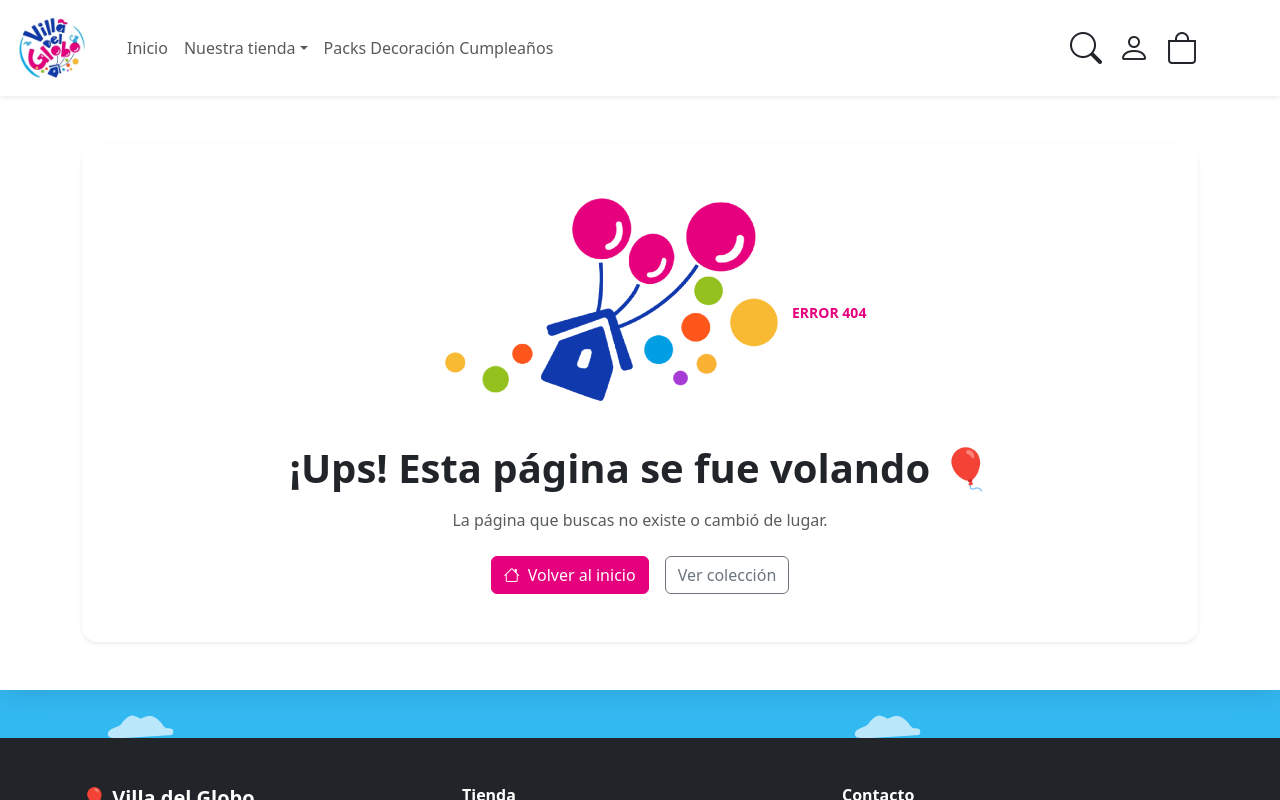
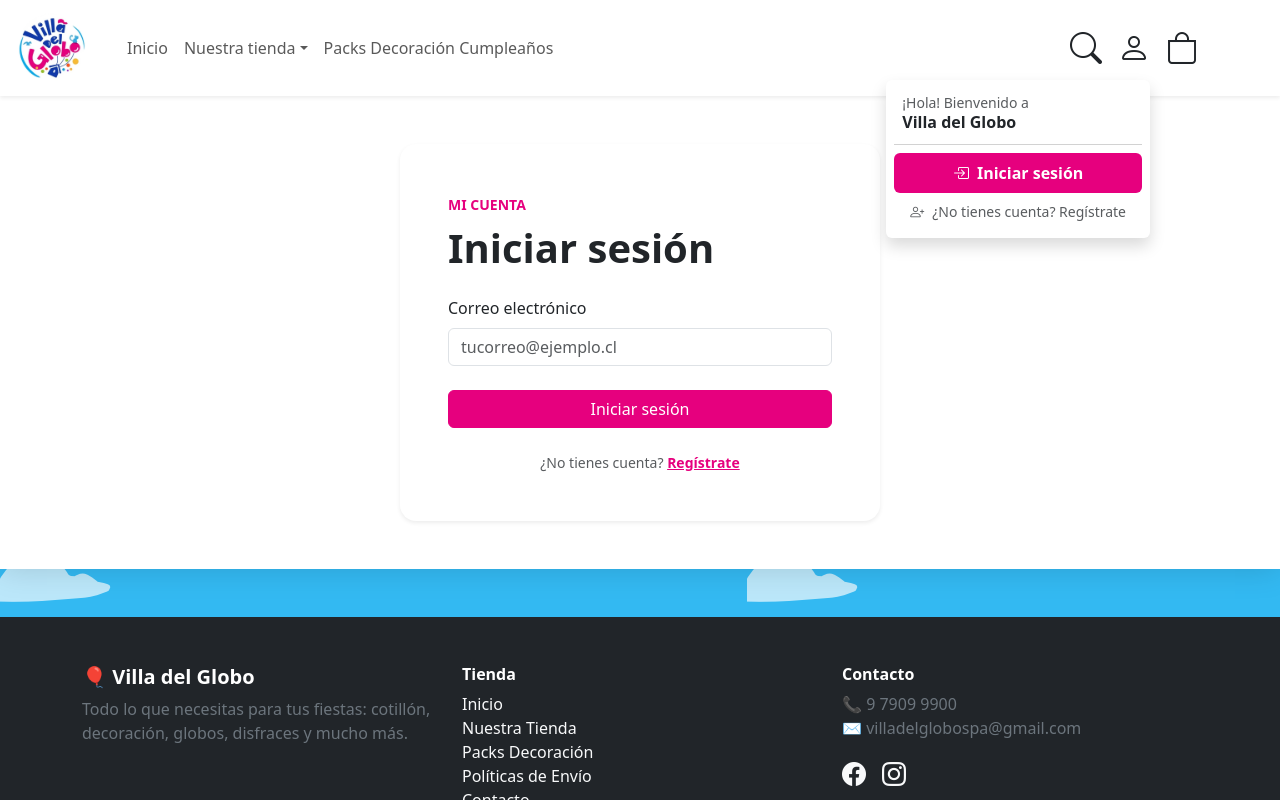
Before and after one commit to PedroParker99/Fullstack_2_trabajo, a React (Vite) app in the folder villa-del-globo/: page /ingresar in a window 1280 px wide. Both pictures are taken after a click on the button 1134 px from the left and 48 px from the top of the page. Shown: the top 800 px of the page. Built offline with nearby package versions, Linux system fonts and the light colour scheme.

Commit message:
Inicio de sesión y menú de usuario en el Navbar

```diff
--- a/villa-del-globo/src/App.tsx
+++ b/villa-del-globo/src/App.tsx
@@ -5,6 +5,7 @@ import Coleccion from './pages/Coleccion'
 import Carrito from './pages/Carrito'
 import Checkout from './pages/Checkout'
 import Registro from './pages/Registro'
+import Ingresar from './pages/Ingresar'
 import AdminPanel from './pages/AdminPanel'
 import NoEncontrada from './pages/NoEncontrada'
 
@@ -19,6 +20,7 @@ function App() {
         <Route path="carrito" element={<Carrito />} />
         <Route path="checkout" element={<Checkout />} />
         <Route path="registro" element={<Registro />} />
+        <Route path="ingresar" element={<Ingresar />} />
         <Route path="*" element={<NoEncontrada />} />
       </Route>
 
--- a/villa-del-globo/src/components/Navbar.tsx
+++ b/villa-del-globo/src/components/Navbar.tsx
@@ -1,6 +1,6 @@
-// DESPUÉS
 import { Link, NavLink } from "react-router";
 import { useCarrito } from "../hooks/useCarrito";
+import { useSesion } from "../hooks/useSesion";
 import { obtenerTematicasMenu } from "../services/tematicaService";
 import { crearSlug } from "../utils/texto";
 
@@ -9,6 +9,7 @@ const tematicas = obtenerTematicasMenu()
 
 function Navbar() {
   const { cantidadTotal } = useCarrito()
+  const { usuario, cerrarSesion } = useSesion()
   return (
     <nav className="navbar navbar-expand-lg navbar-light bg-white sticky-top shadow-sm">
       <div className="container">
@@ -80,14 +81,68 @@ function Navbar() {
               </button>
             </li>
 
+            {/* Perfil: menú desplegable (igual que index.html) */}
             <li className="nav-item">
+              <div className="dropdown">
                 <button
                   type="button"
                   className="btn btn-link text-dark p-0 border-0 shadow-none"
+                  data-bs-toggle="dropdown"
+                  aria-expanded="false"
                   aria-label="Cuenta de usuario"
                 >
-                <i className="bi bi-person fs-2"></i>
+                  <i className={`bi ${usuario ? 'bi-person-check' : 'bi-person'} fs-2`}></i>
                 </button>
+
+                <ul className="dropdown-menu dropdown-menu-end shadow border-0 mt-2 p-2">
+                  <li>
+                    <div className="px-2 py-1">
+                      <p className="mb-0 small text-muted">
+                        {usuario ? '¡Hola de nuevo!' : '¡Hola! Bienvenido a'}
+                      </p>
+                      <h6 className="fw-bold mb-0">
+                        {usuario ? `${usuario.nombre} ${usuario.apellido}` : 'Villa del Globo'}
+                      </h6>
+                      {usuario && <p className="mb-0 small text-muted">{usuario.correo}</p>}
+                    </div>
+                  </li>
+
+                  <li>
+                    <hr className="dropdown-divider my-2" />
+                  </li>
+
+                  {usuario ? (
+                    <li>
+                      <button
+                        type="button"
+                        className="dropdown-item rounded py-2 text-danger"
+                        onClick={cerrarSesion}
+                      >
+                        <i className="bi bi-box-arrow-right me-2"></i>
+                        Cerrar sesión
+                      </button>
+                    </li>
+                  ) : (
+                    <>
+                      <li>
+                        <Link
+                          to="/ingresar"
+                          className="dropdown-item rounded py-2 fw-semibold text-white text-center bg-rosa"
+                        >
+                          <i className="bi bi-box-arrow-in-right me-2"></i>
+                          Iniciar sesión
+                        </Link>
+                      </li>
+                      <li>
+                        <Link to="/registro" className="dropdown-item rounded py-2 text-muted small">
+                          <i className="bi bi-person-plus me-2"></i>
+                          ¿No tienes cuenta? Regístrate
+                        </Link>
+                      </li>
+                    </>
+                  )}
+                </ul>
+              </div>
             </li>
 
             <li className="nav-item">
--- /dev/null
+++ b/villa-del-globo/src/context/SesionContext.ts
@@ -0,0 +1,10 @@
+import { createContext } from 'react'
+import type { Usuario } from '../models/Usuario'
+
+export interface SesionContextType {
+  usuario: Usuario | null
+  iniciarSesion: (usuario: Usuario) => void
+  cerrarSesion: () => void
+}
+
+export const SesionContext = createContext<SesionContextType | undefined>(undefined)
--- /dev/null
+++ b/villa-del-globo/src/context/SesionProvider.tsx
@@ -0,0 +1,44 @@
+import { useEffect, useState } from 'react'
+import type { ReactNode } from 'react'
+import type { Usuario } from '../models/Usuario'
+import { SesionContext } from './SesionContext'
+
+const CLAVE_SESION = 'villa-del-globo-sesion'
+
+// Lee la sesión guardada (si el navegador se recarga, el usuario sigue conectado).
+function cargarSesion(): Usuario | null {
+  try {
+    const guardado = localStorage.getItem(CLAVE_SESION)
+    return guardado ? (JSON.parse(guardado) as Usuario) : null
+  } catch {
+    return null
+  }
+}
+
+export function SesionProvider({ children }: { children: ReactNode }) {
+  const [usuario, setUsuario] = useState<Usuario | null>(cargarSesion)
+
+  useEffect(() => {
+    try {
+      if (usuario) {
+        localStorage.setItem(CLAVE_SESION, JSON.stringify(usuario))
+      } else {
+        localStorage.removeItem(CLAVE_SESION)
+      }
+    } catch {
+      // Si el navegador bloquea el almacenamiento, la sesión dura hasta recargar.
+    }
+  }, [usuario])
+
+  return (
+    <SesionContext.Provider
+      value={{
+        usuario,
+        iniciarSesion: setUsuario,
+        cerrarSesion: () => setUsuario(null),
+      }}
+    >
+      {children}
+    </SesionContext.Provider>
+  )
+}
--- /dev/null
+++ b/villa-del-globo/src/hooks/useSesion.ts
@@ -0,0 +1,12 @@
+import { useContext } from 'react'
+import { SesionContext } from '../context/SesionContext'
+
+export function useSesion() {
+  const contexto = useContext(SesionContext)
+
+  if (!contexto) {
+    throw new Error('useSesion debe usarse dentro de un SesionProvider')
+  }
+
+  return contexto
+}
--- a/villa-del-globo/src/main.tsx
+++ b/villa-del-globo/src/main.tsx
@@ -3,6 +3,7 @@ import 'bootstrap/dist/js/bootstrap.bundle.min.js'
 import 'bootstrap-icons/font/bootstrap-icons.css'
 import { BrowserRouter } from 'react-router'
 import { CarritoProvider } from "./context/CarritoProvider";
+import { SesionProvider } from "./context/SesionProvider";
 import { StrictMode } from 'react'
 import { createRoot } from 'react-dom/client'
 import './index.css'
@@ -11,9 +12,11 @@ import App from './App.tsx'
 createRoot(document.getElementById('root')!).render(
   <StrictMode>
     <BrowserRouter>
-      <CarritoProvider>
-        <App />
-      </CarritoProvider>
+      <SesionProvider>
+        <CarritoProvider>
+          <App />
+        </CarritoProvider>
+      </SesionProvider>
     </BrowserRouter>
   </StrictMode>,
 )
--- a/villa-del-globo/src/pages/Checkout.tsx
+++ b/villa-del-globo/src/pages/Checkout.tsx
@@ -1,17 +1,26 @@
-import { useState } from 'react'
+import { useCallback, useState } from 'react'
 import { Link } from 'react-router'
 import { useCarrito } from '../hooks/useCarrito'
 import { useDatosApi } from '../hooks/useDatosApi'
+import { useSesion } from '../hooks/useSesion'
 import type { Pedido } from '../models/Pedido'
-import { obtenerMisDirecciones } from '../services/direccionService'
+import { obtenerDireccionesUsuario } from '../services/direccionService'
 import { crearPedido } from '../services/pedidoService'
-import { USUARIO_ACTUAL_ID } from '../services/sesion'
 import { obtenerMensajeError } from '../utils/errores'
 import { formatearPrecio } from '../utils/formato'
 
 function Checkout() {
   const { items, total, vaciar } = useCarrito()
-  const direcciones = useDatosApi(obtenerMisDirecciones, [])
+  const { usuario } = useSesion()
+  const usuarioId = usuario?.id ?? null
+
+  // useCallback: la función solo cambia si cambia el usuario,
+  // así useDatosApi no vuelve a pedir las direcciones en cada render.
+  const cargarDirecciones = useCallback(
+    () => (usuarioId ? obtenerDireccionesUsuario(usuarioId) : Promise.resolve([])),
+    [usuarioId]
+  )
+  const direcciones = useDatosApi(cargarDirecciones, [])
 
   const [direccionElegida, setDireccionElegida] = useState<number | null>(null)
   const [enviando, setEnviando] = useState(false)
@@ -23,13 +32,13 @@ function Checkout() {
   const direccionId = direccionElegida ?? predeterminada?.id ?? null
 
   const confirmarPedido = async () => {
-    if (direccionId === null) return
+    if (direccionId === null || usuarioId === null) return
 
     setEnviando(true)
     setError(null)
 
     try {
-      const pedido = await crearPedido(USUARIO_ACTUAL_ID, direccionId, items)
+      const pedido = await crearPedido(usuarioId, direccionId, items)
       setPedidoCreado(pedido)
       vaciar()
     } catch (e) {
@@ -71,7 +80,28 @@ function Checkout() {
     )
   }
 
-  // 3) Formulario de compra
+  // 3) Sin sesión: hay que ingresar para comprar
+  if (!usuario) {
+    return (
+      <main className="container py-5">
+        <div className="bg-white rounded-4 shadow-sm p-5 text-center">
+          <i className="bi bi-person-lock fs-1 text-muted"></i>
+          <h1 className="fw-bold mt-3">Inicia sesión para comprar</h1>
+          <p className="text-muted">Tu carrito se mantiene guardado.</p>
+          <div className="d-flex flex-column flex-sm-row justify-content-center gap-3 mt-3">
+            <Link to="/ingresar" className="btn btn-rosa">
+              Iniciar sesión
+            </Link>
+            <Link to="/registro" className="btn btn-outline-secondary">
+              Crear cuenta
+            </Link>
+          </div>
+        </div>
+      </main>
+    )
+  }
+
+  // 4) Formulario de compra
   return (
     <main className="container py-5">
       <div className="bg-white rounded-4 shadow-sm p-4">
--- /dev/null
+++ b/villa-del-globo/src/pages/Ingresar.tsx
@@ -0,0 +1,79 @@
+import { useState } from 'react'
+import type { FormEvent } from 'react'
+import { Link, useNavigate } from 'react-router'
+import { useSesion } from '../hooks/useSesion'
+import { buscarUsuarioPorCorreo } from '../services/usuarioService'
+import { obtenerMensajeError } from '../utils/errores'
+
+function Ingresar() {
+  const { iniciarSesion } = useSesion()
+  const navigate = useNavigate()
+
+  const [correo, setCorreo] = useState('')
+  const [enviando, setEnviando] = useState(false)
+  const [error, setError] = useState<string | null>(null)
+
+  const enviar = async (evento: FormEvent<HTMLFormElement>) => {
+    evento.preventDefault()
+    setEnviando(true)
+    setError(null)
+
+    try {
+      const usuario = await buscarUsuarioPorCorreo(correo)
+
+      if (!usuario) {
+        setError('No encontramos una cuenta con ese correo.')
+        return
+      }
+
+      iniciarSesion(usuario)
+      navigate('/coleccion')
+    } catch (e) {
+      setError(obtenerMensajeError(e))
+    } finally {
+      setEnviando(false)
+    }
+  }
+
+  return (
+    <main className="container py-5">
+      <div className="bg-white rounded-4 shadow-sm p-4 p-md-5 mx-auto" style={{ maxWidth: '480px' }}>
+        <span className="text-rosa small fw-bold text-uppercase">Mi cuenta</span>
+        <h1 className="fw-bold mt-2 mb-4">Iniciar sesión</h1>
+
+        <form onSubmit={enviar}>
+          <label htmlFor="correoIngreso" className="form-label">Correo electrónico</label>
+          <input
+            id="correoIngreso"
+            type="email"
+            className="form-control"
+            placeholder="tucorreo@ejemplo.cl"
+            required
+            value={correo}
+            onChange={(e) => setCorreo(e.target.value)}
+          />
+
+          {error && (
+            <div className="alert alert-danger mt-3 mb-0" role="alert">
+              <i className="bi bi-exclamation-triangle me-2"></i>
+              {error}
+            </div>
+          )}
+
+          <button type="submit" className="btn btn-rosa w-100 mt-4" disabled={enviando}>
+            {enviando ? 'Ingresando...' : 'Iniciar sesión'}
+          </button>
+        </form>
+
+        <p className="text-center text-muted small mt-4 mb-0">
+          ¿No tienes cuenta?{' '}
+          <Link to="/registro" className="text-rosa fw-semibold">
+            Regístrate
+          </Link>
+        </p>
+      </div>
+    </main>
+  )
+}
+
+export default Ingresar
--- a/villa-del-globo/src/pages/Registro.tsx
+++ b/villa-del-globo/src/pages/Registro.tsx
@@ -1,6 +1,7 @@
 import { useState } from 'react'
 import type { FormEvent } from 'react'
 import { Link } from 'react-router'
+import { useSesion } from '../hooks/useSesion'
 import type { Usuario } from '../models/Usuario'
 import { crearUsuario } from '../services/usuarioService'
 import type { NuevoUsuario } from '../services/usuarioService'
@@ -14,6 +15,7 @@ const formularioVacio: NuevoUsuario = {
 }
 
 function Registro() {
+  const { iniciarSesion } = useSesion()
     const [formulario, setFormulario] = useState<NuevoUsuario>(formularioVacio)
     const [enviando, setEnviando] = useState(false)
     const [error, setError] = useState<string | null>(null)
@@ -39,6 +41,7 @@ function Registro() {
         try {
             const usuario = await crearUsuario(formulario)
             setUsuarioCreado(usuario)
+      iniciarSesion(usuario) // queda conectado apenas crea su cuenta
             setFormulario(formularioVacio)
         } catch (e) {
             setError(obtenerMensajeError(e))
--- a/villa-del-globo/src/services/direccionService.ts
+++ b/villa-del-globo/src/services/direccionService.ts
@@ -1,13 +1,8 @@
 import type { Direccion } from '../models/Direccion'
 import { apiDirecciones } from './api'
-import { USUARIO_ACTUAL_ID } from './sesion'
 
 // GET http://localhost:8086/api/direcciones/usuario/{usuarioId}
 export const obtenerDireccionesUsuario = async (usuarioId: number): Promise<Direccion[]> => {
   const respuesta = await apiDirecciones.get<Direccion[]>(`/direcciones/usuario/${usuarioId}`)
   return respuesta.data
 }
-
-// Direcciones del usuario conectado.
-export const obtenerMisDirecciones = (): Promise<Direccion[]> =>
-  obtenerDireccionesUsuario(USUARIO_ACTUAL_ID)
--- a/villa-del-globo/src/services/usuarioService.ts
+++ b/villa-del-globo/src/services/usuarioService.ts
@@ -1,4 +1,5 @@
 import type { Usuario } from '../models/Usuario'
+import { normalizarTexto } from '../utils/texto'
 import { apiUsuarios } from './api'
 
 // Datos que escribe la persona en el formulario de registro.
@@ -24,3 +25,11 @@ export const crearUsuario = async (datos: NuevoUsuario): Promise<Usuario> => {
   })
   return respuesta.data
 }
+
+// Busca un usuario por su correo (sin importar mayúsculas).
+// ms_usuario no tiene un endpoint por correo, así que filtramos la lista.
+export const buscarUsuarioPorCorreo = async (correo: string): Promise<Usuario | undefined> => {
+  const usuarios = await obtenerUsuarios()
+  const buscado = normalizarTexto(correo.trim())
+  return usuarios.find((u) => normalizarTexto(u.correo) === buscado)
+}
```
Lines whose indentation alone changed are shown as unchanged.
